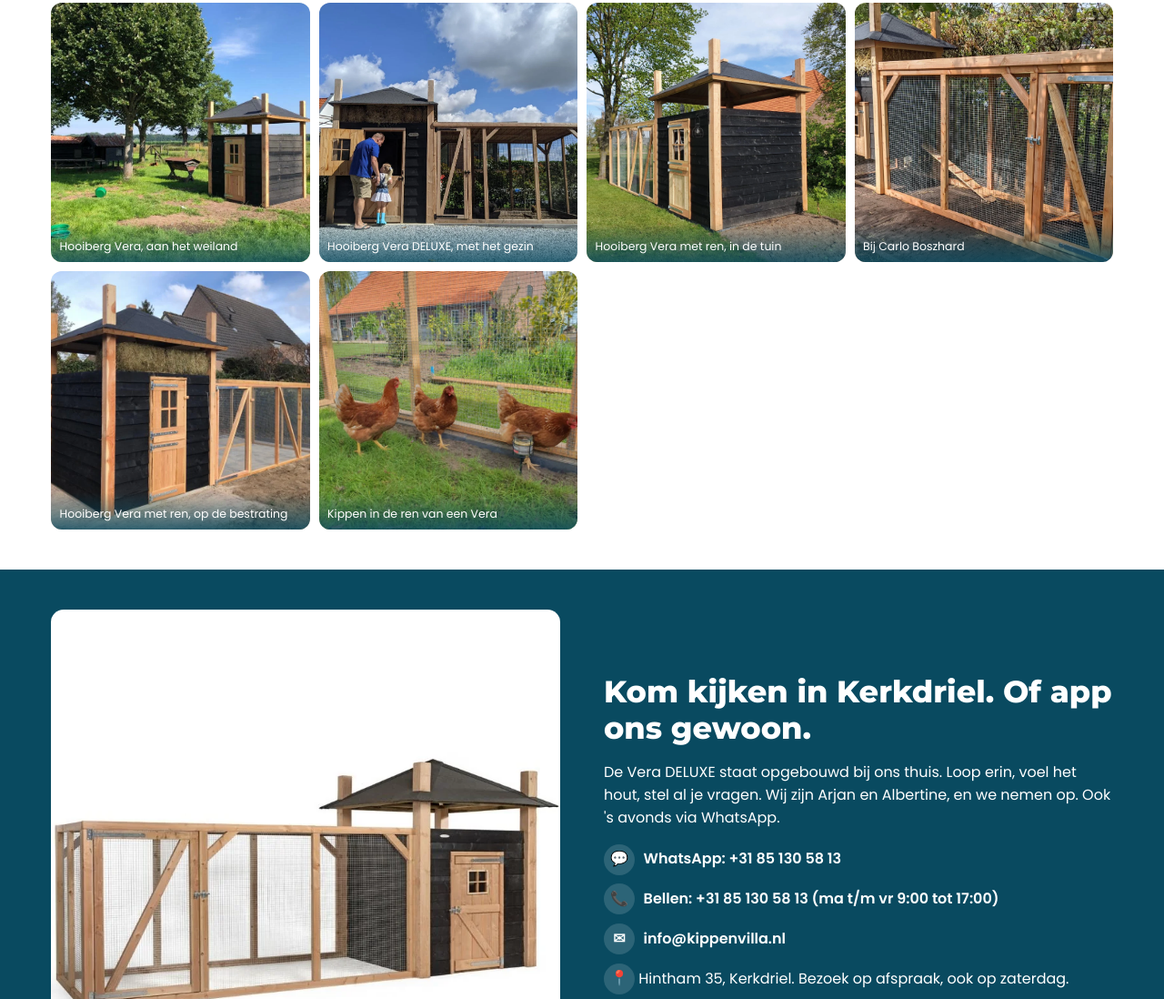
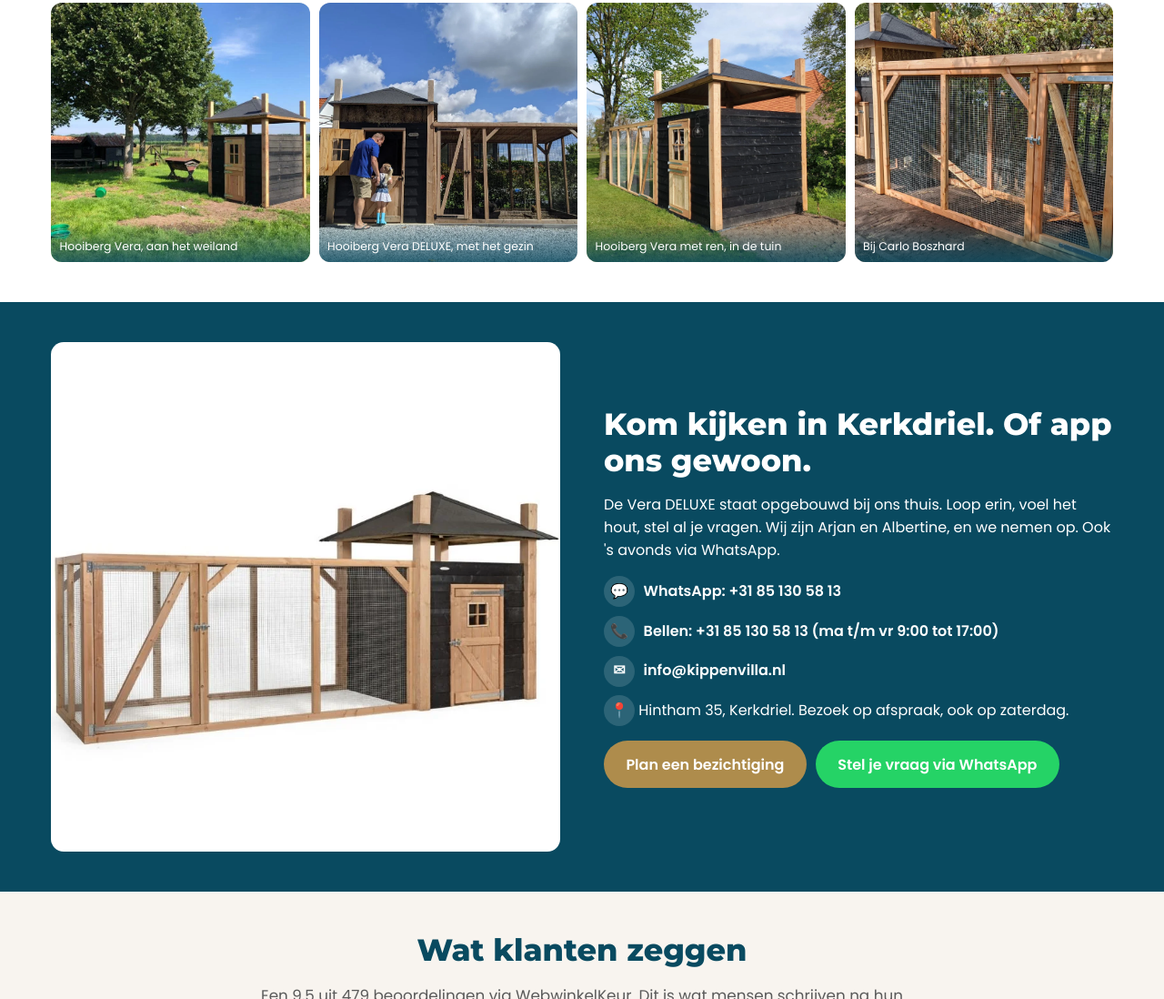
Before and after one commit to createwithd/kippenvilla-preview, a plain HTML site: page paginas/black-friday-vera-c.html in a window 1280 px wide. Shown: the part 5922-7020 px from the top of the page at 91% size. Drawn offline with Linux system fonts and the light colour scheme.

Commit message:
BF-pagina C: 4 klantfoto's

```diff
--- a/paginas/black-friday-vera-c.html
+++ b/paginas/black-friday-vera-c.html
@@ -695,8 +695,6 @@ html,body{overflow-x:clip}
       <figure><img src="img/deluxe-zwart-gezin.webp" alt="Opa en kleindochter bij een zwarte Vera DELUXE" loading="lazy"><figcaption>Hooiberg Vera DELUXE, met het gezin</figcaption></figure>
       <figure><img src="img/hero-klant-zwart-ren.webp" alt="Zwarte hooiberg Vera met ren in de tuin" loading="lazy"><figcaption>Hooiberg Vera met ren, in de tuin</figcaption></figure>
       <figure><img src="img/deluxe-carlo.webp" alt="Carlo Boszhard bij zijn zwarte hooiberg met ren" loading="lazy"><figcaption>Bij Carlo Boszhard</figcaption></figure>
-      <figure><img src="img/deluxe-zwart-ren.webp" alt="Zwarte hooiberg Vera met ren op de bestrating" loading="lazy"><figcaption>Hooiberg Vera met ren, op de bestrating</figcaption></figure>
-      <figure><img src="img/klant-kippen-in-ren.webp" alt="Kippen in de ren van een zwarte Vera" loading="lazy"><figcaption>Kippen in de ren van een Vera</figcaption></figure>
     </div>
   </div>
 </section>
```
